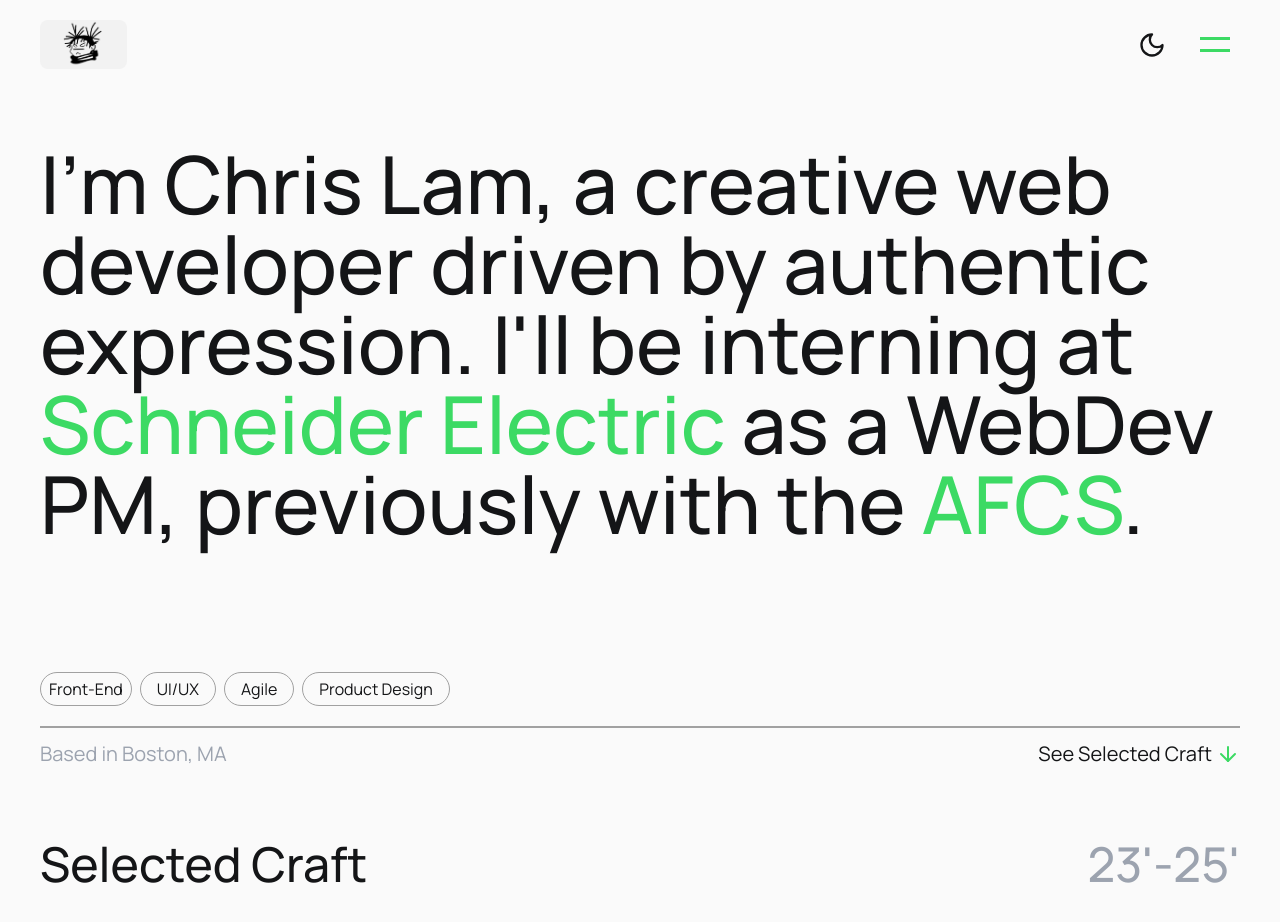
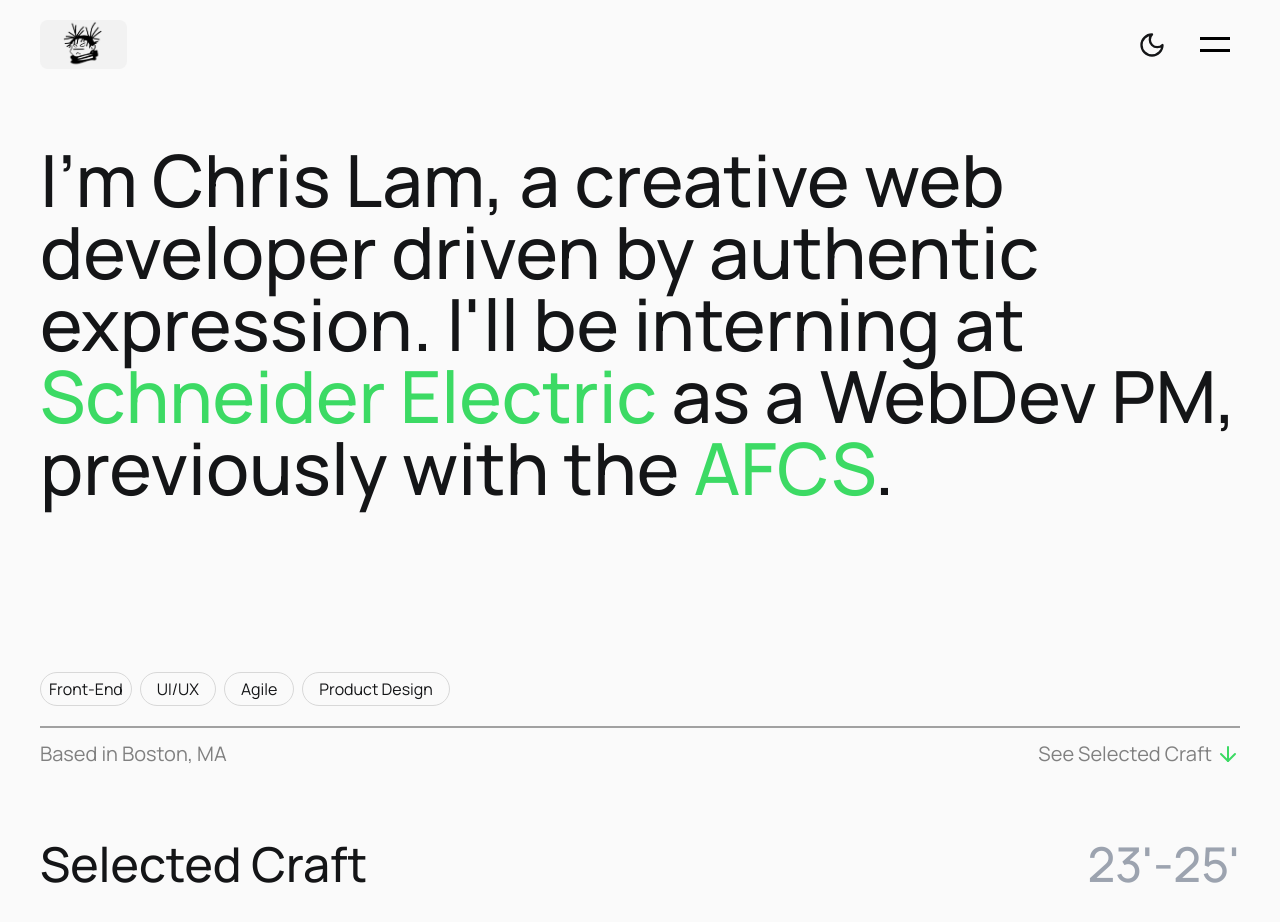
Before and after one commit to clam365/portfolio1, a Next.js app: page / in a window 1280 px wide. Shown: the top 922 px of the page. Built offline with nearby package versions, Linux system fonts and the light colour scheme.

Commit message:
I figured out the global css on dark mode im him

```diff
--- a/app/globals.css
+++ b/app/globals.css
@@ -11,7 +11,7 @@
 }
 
 html.dark {
-  background-color: #141517;
+  background-color: #080808;
   font-family: 'Manrope', sans-serif;
 }
 
@@ -27,9 +27,28 @@
 
 html.dark div
 {
-  background-color: #141517;
+  background-color: #080808;
 }
 
 html.dark span:hover {
   color: #FAFAFA;
 }
+
+html.dark #footer1 {
+  background-color: #131313;
+}
+
+html.dark #based {
+  color: #808080;
+}
+
+html.dark #tags {
+  border-color: #2b2b2b;
+}
+
+html.dark #borgor {
+  &::after,
+  &::before {
+    background-color: white;
+  }
+}
--- a/app/layout.js
+++ b/app/layout.js
@@ -2,6 +2,7 @@
 import "./globals.css";
 import Header from "../components/header/index";
 import {Providers} from "@/app/providers";
+import Footer from "@/components/footer/footer1"
 
 
 const geistSans = Geist({
@@ -30,6 +31,7 @@
                 <main className={" pt-6 md:pt-12"}>
                     {children}
                 </main>
+                <Footer/>
             </Providers>
 
       </body>
--- a/app/page.js
+++ b/app/page.js
@@ -1,6 +1,19 @@
+"use client"
 import Hero from "@/components/hero/hero"
 import Work from "@/components/work/Work"
+import Lenis from "lenis"
+import {useEffect} from "react";
+
 export default function Home() {
+    useEffect(() => {
+        const lenis = new Lenis();
+        function raf(time) {
+            lenis.raf(time)
+            requestAnimationFrame(raf)
+        }
+        requestAnimationFrame(raf)
+    }, []);
+
   return (
       <div className={"px-10 pt-10"}>
         <Hero/>
--- /dev/null
+++ b/components/footer/content.jsx
@@ -0,0 +1,39 @@
+import React from 'react'
+import "@/app/globals.css"
+
+export default function Content() {
+    return (
+        <div className='bg-[#f0f0f0] py-8 px-12 h-full w-full flex flex-col justify-between' id={"footer1"}>
+            <Section1 />
+        </div>
+    )
+}
+
+const Section1 = () => {
+    return (
+        <div>
+            <Nav />
+        </div>
+    )
+}
+
+const Nav = () => {
+    return (
+        <div className='flex shrink-0 gap-20' id={"footer1"}>
+            <div className='flex flex-col gap-2'>
+                <h3 className='mb-2 uppercase text-[#ffffff80]'>About</h3>
+                <p>Home</p>
+                <p>Projects</p>
+                <p>Our Mission</p>
+                <p>Contact Us</p>
+            </div>
+            <div className='flex flex-col gap-2'>
+                <h3 className='mb-2 uppercase text-[#ffffff80]'>Education</h3>
+                <p>News</p>
+                <p>Learn</p>
+                <p>Certification</p>
+                <p>Publications</p>
+            </div>
+        </div>
+    )
+}
--- /dev/null
+++ b/components/footer/footer1.jsx
@@ -0,0 +1,17 @@
+import React from 'react'
+import Content from './content';
+
+export default function Footer() {
+    return (
+        <div
+            className='relative h-[500px]'
+            style={{clipPath: "polygon(0% 0, 100% 0%, 100% 100%, 0 100%)"}}
+        >
+            <div className='relative h-[calc(100vh+500px)] -top-[100vh]'>
+                <div className='h-[500px] sticky top-[calc(100vh-500px)]'>
+                    <Content />
+                </div>
+            </div>
+        </div>
+    )
+}
--- a/components/header/index.jsx
+++ b/components/header/index.jsx
@@ -1,5 +1,6 @@
 'use client';
 import styles from './style.module.scss';
+import "@/app/globals.css"
 import Image from "next/image"
 import Link from 'next/link';
 import { useState } from 'react';
@@ -24,7 +25,7 @@
                         <DarkModeButton/>
                     </div>
                     <div onClick={() => setIsActive(!isActive)} className={styles.el}>
-                        <div className={`${styles.burger} ${isActive ? styles.burgerActive : ""}`}></div>
+                        <div className={`${styles.burger} ${isActive ? styles.burgerActive : ""}`} id={"borgor"}></div>
                     </div>
                 </div>
 
--- a/components/header/style.module.scss
+++ b/components/header/style.module.scss
@@ -77,7 +77,7 @@
           content: "";
           height: 2.2px;
           width: 100%;
-          background-color: #3cda64;
+          background-color: black;
           position: absolute;
           transition: all 0.3s ease-in-out;
         }
--- a/components/hero/hero.css
+++ /dev/null
@@ -1,3 +0,0 @@
-p.dark #tags {
-    color: white;
-}
--- a/components/hero/hero.js
+++ b/components/hero/hero.js
@@ -2,7 +2,7 @@
 import Link from "next/link";
 import { ArrowDown } from "lucide-react";
 import { motion } from "framer-motion";
-import "./hero.css";
+import "@/app/globals.css"
 
 export default function Hero() {
     const lineVariants = {
@@ -26,13 +26,13 @@
     return (
         <section className="pt-14 min-h-[85vh] flex flex-col">
             <motion.div
-                className={"max-w-[100rem] flex-grow"}
+                className={"max-w-[90rem] flex-grow"}
                 initial={{opacity: 0, x: 15}}
                 animate={{opacity: 1, x: 0}}
                 transition={{type: "spring", stiffness: 25, damping: 12}}
             >
                 <motion.h1
-                    className="text-slight-black font-medium text-4xl md:text-6xl lg:text-[4rem] xl:text-[5rem]"
+                    className="text-slight-black font-medium text-3xl md:text-5xl lg:text-[3.5rem] xl:text-[4.5rem]"
                     initial="hidden"
                     animate="show"
                 >
@@ -63,25 +63,25 @@
                     show: {opacity: 1, transition: {duration: 0.75}},
                 }}
             >
-                <div className="flex gap-x-2" id="tags">
-                    <p className="border border-[#A1A1A1] rounded-full px-2 py-1 text-md inline-block text-slight-black">
+                <div className="flex gap-x-2" >
+                    <p className="border border-[#d8d8d8] rounded-full px-2 py-1 text-md inline-block text-slight-black" id={"tags"}>
                         Front-End
                     </p>
-                    <p className="border border-[#A1A1A1] rounded-full px-4 py-1 text-md inline-block text-slight-black">
+                    <p className="border border-[#d8d8d8] rounded-full px-4 py-1 text-md inline-block text-slight-black" id={"tags"}>
                         UI/UX
                     </p>
-                    <p className="border border-[#A1A1A1] rounded-full px-4 py-1 text-md inline-block text-slight-black">
+                    <p className="border border-[#d8d8d8] rounded-full px-4 py-1 text-md inline-block text-slight-black" id={"tags"}>
                         Agile
                     </p>
-                    <p className="border border-[#A1A1A1] rounded-full px-4 py-1 text-md inline-block text-slight-black">
+                    <p className="border border-[#d8d8d8] rounded-full px-4 py-1 text-md inline-block text-slight-black" id={"tags"}>
                         Product Design
                     </p>
                 </div>
                 <hr className="my-3 mt-5 border border-[#A1A1A1]" />
                 <div className="flex justify-between items-center">
-                    <p className="text-gray-400 text-xl">Based in Boston, MA</p>
+                    <p className="text-newGray text-xl" id={"based"}>Based in Boston, MA</p>
                     <Link href={"/#craft"}>
-                        <p className="text-slight-black text-xl flex items-center">
+                        <p className="text-newGray text-xl flex items-center" >
                             See Selected Craft <span><ArrowDown className="ml-1 text-spotify" /></span>
                         </p>
                     </Link>
--- a/package.json
+++ b/package.json
@@ -11,6 +11,7 @@
   "dependencies": {
     "framer-motion": "^11.15.0",
     "gsap": "^3.12.5",
+    "lenis": "^1.1.18",
     "lucide-react": "^0.469.0",
     "next": "15.1.2",
     "next-themes": "^0.4.4",
--- a/tailwind.config.mjs
+++ b/tailwind.config.mjs
@@ -11,10 +11,22 @@
         background: "var(--background)",
         foreground: "var(--foreground)",
         'spotify': '#3cda64',
-        'slight-black': '#141517'
+        'slight-black': '#141517',
+        'newGray': '#808080',
       },
     },
   },
-  plugins: [],
+  plugins: [
+    function ({ addUtilities }) {
+      addUtilities(
+          {
+            '.all-unset': {
+              all: 'unset',
+            },
+          },
+          ['responsive', 'hover']
+      );
+    },
+  ],
   darkMode: 'class',
 };
```
Also changed, not shown: 1 other file (tests, documents, lock files or other folders).
